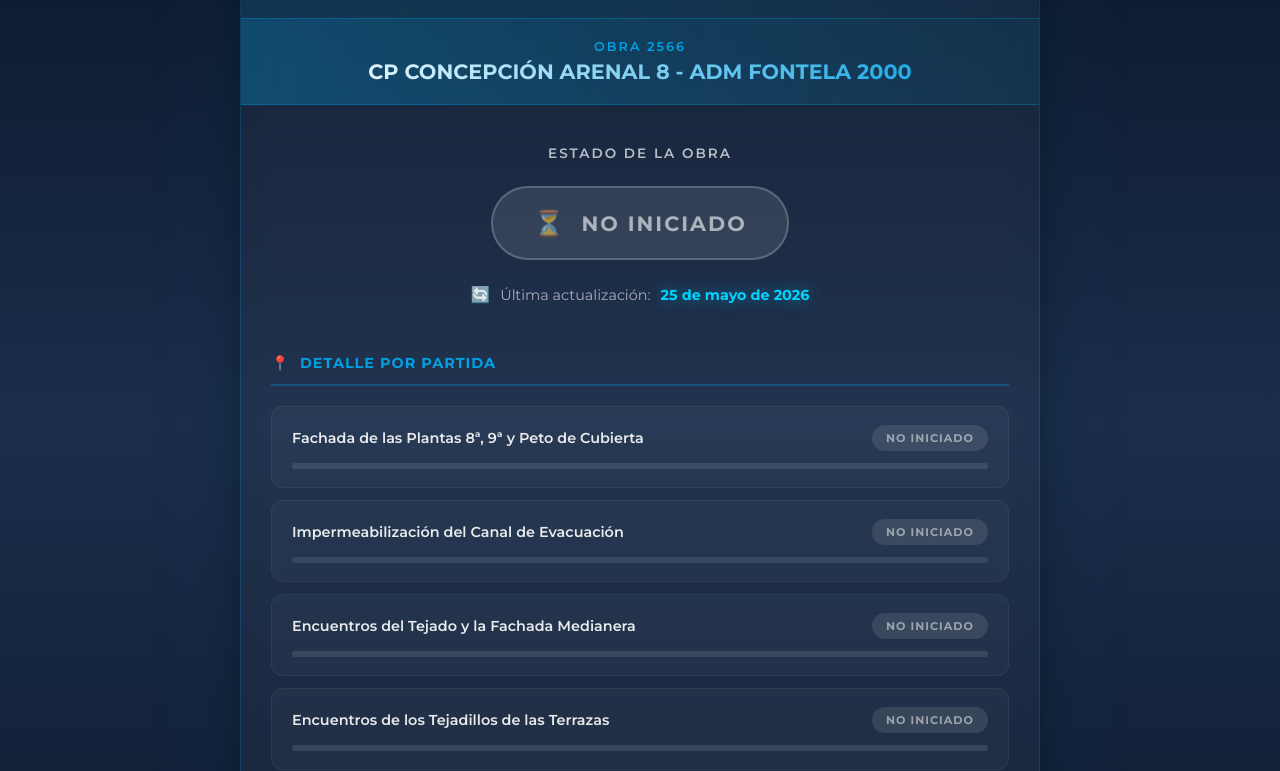
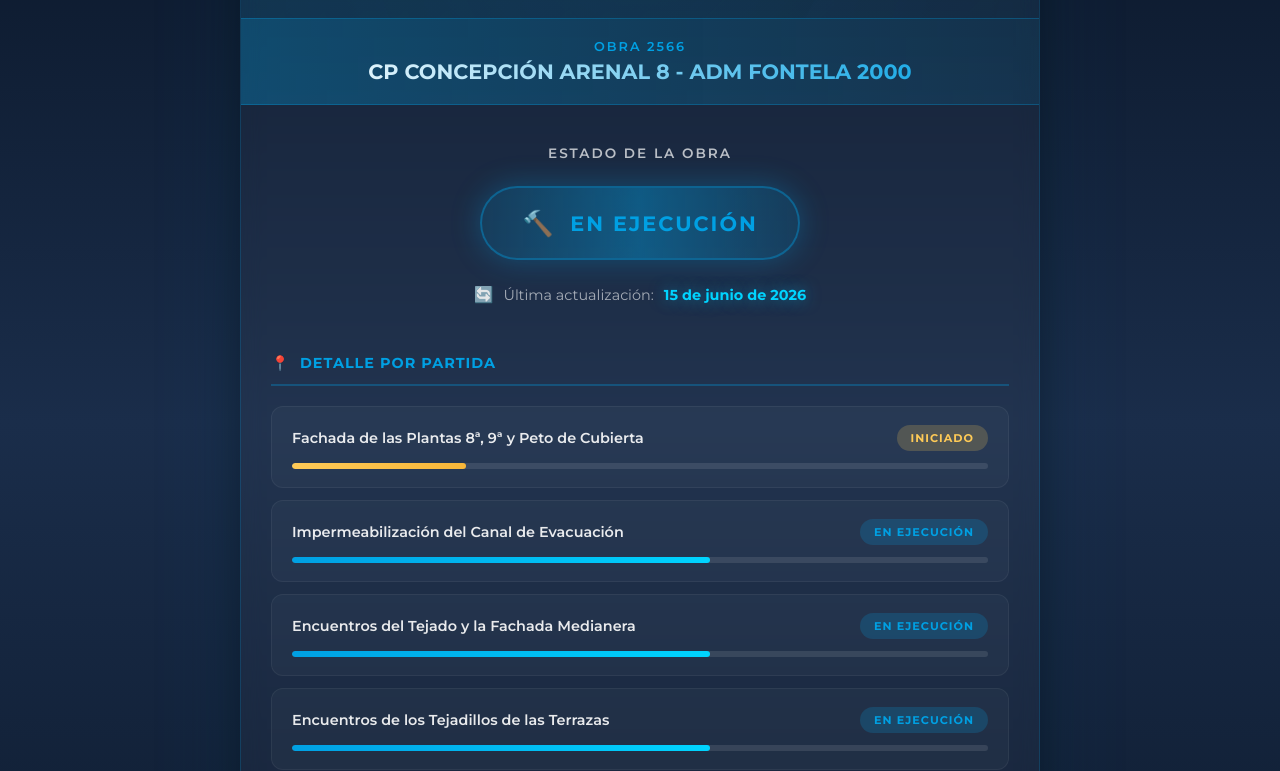
Before and after one commit to IMPERA-SL/Progreso-Obra, a plain HTML site: page HTML_progreso-obra-2566-CONCEPCION-ARENAL.html in a window 1280 px wide. Shown: the part 181-952 px from the top of the page. Drawn offline with Linux system fonts and the light colour scheme.

Commit message:
Add files via upload

```diff
--- a/HTML_progreso-obra-2566-CONCEPCION-ARENAL.html
+++ b/HTML_progreso-obra-2566-CONCEPCION-ARENAL.html
@@ -437,15 +437,15 @@
                 <h2>Estado de la Obra</h2>
 
                 <!-- Cambiar la clase según el estado: no-iniciado / iniciado / en-ejecucion / finalizado -->
-                <div class="estado-badge-grande no-iniciado">
-                    <span class="estado-icono-grande">⏳</span>
-                    <span>No iniciado</span>
+                <div class="estado-badge-grande en-ejecucion">
+                    <span class="estado-icono-grande">🔨</span>
+                    <span>En ejecución</span>
                 </div>
 
                 <div class="fecha-actualizacion">
                     <span class="fecha-icono">🔄</span>
                     <span class="fecha-label">Última actualización:</span>
-                    <span class="fecha-valor">25 de mayo de 2026</span>
+                    <span class="fecha-valor">15 de junio de 2026</span>
                 </div>
             </div>
 
@@ -455,44 +455,44 @@
                     <span>📍</span> Detalle por Partida
                 </h3>
 
-                <!-- NO INICIADO -->
-                <div class="tarea" data-estado="no-iniciado">
+                <!-- INICIADO -->
+                <div class="tarea" data-estado="iniciado">
                     <div class="tarea-header">
                         <span class="tarea-nombre">Fachada de las Plantas 8ª, 9ª y Peto de Cubierta</span>
-                        <span class="tarea-estado no-iniciado">No iniciado</span>
+                        <span class="tarea-estado iniciado">Iniciado</span>
                     </div>
                     <div class="barra-contenedor">
                         <div class="barra-progreso"></div>
                     </div>
                 </div>
 
-                <!-- NO INICIADO -->
-                <div class="tarea" data-estado="no-iniciado">
+                <!-- EN EJECUCIÓN -->
+                <div class="tarea" data-estado="en-ejecucion">
                     <div class="tarea-header">
                         <span class="tarea-nombre">Impermeabilización del Canal de Evacuación</span>
-                        <span class="tarea-estado no-iniciado">No iniciado</span>
+                        <span class="tarea-estado en-ejecucion">En ejecución</span>
                     </div>
                     <div class="barra-contenedor">
                         <div class="barra-progreso"></div>
                     </div>
                 </div>
 
-                <!-- NO INICIADO -->
-                <div class="tarea" data-estado="no-iniciado">
+                <!-- EN EJECUCIÓN -->
+                <div class="tarea" data-estado="en-ejecucion">
                     <div class="tarea-header">
                         <span class="tarea-nombre">Encuentros del Tejado y la Fachada Medianera</span>
-                        <span class="tarea-estado no-iniciado">No iniciado</span>
+                        <span class="tarea-estado en-ejecucion">En ejecución</span>
                     </div>
                     <div class="barra-contenedor">
                         <div class="barra-progreso"></div>
                     </div>
                 </div>
 
-                <!-- NO INICIADO -->
-                <div class="tarea" data-estado="no-iniciado">
+                <!-- EN EJECUCIÓN -->
+                <div class="tarea" data-estado="en-ejecucion">
                     <div class="tarea-header">
                         <span class="tarea-nombre">Encuentros de los Tejadillos de las Terrazas</span>
-                        <span class="tarea-estado no-iniciado">No iniciado</span>
+                        <span class="tarea-estado en-ejecucion">En ejecución</span>
                     </div>
                     <div class="barra-contenedor">
                         <div class="barra-progreso"></div>
```
